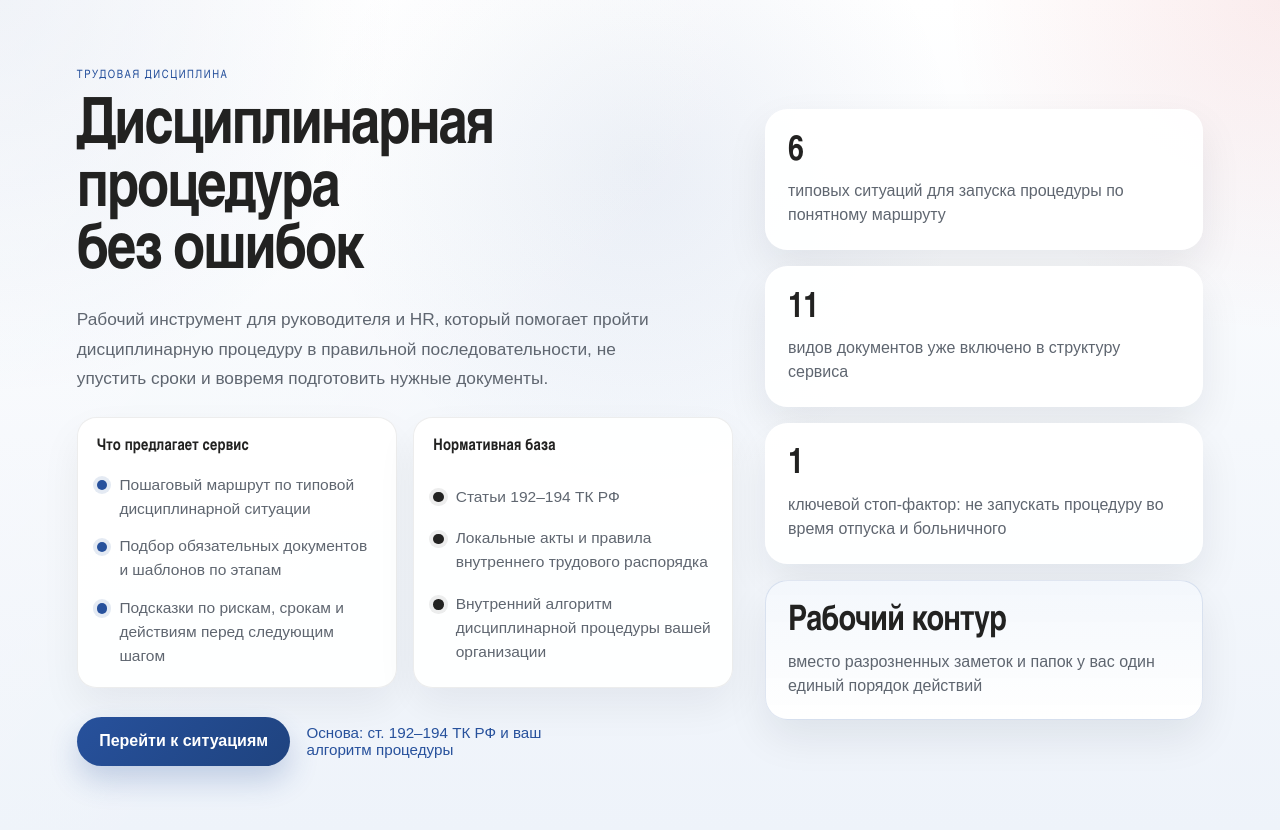
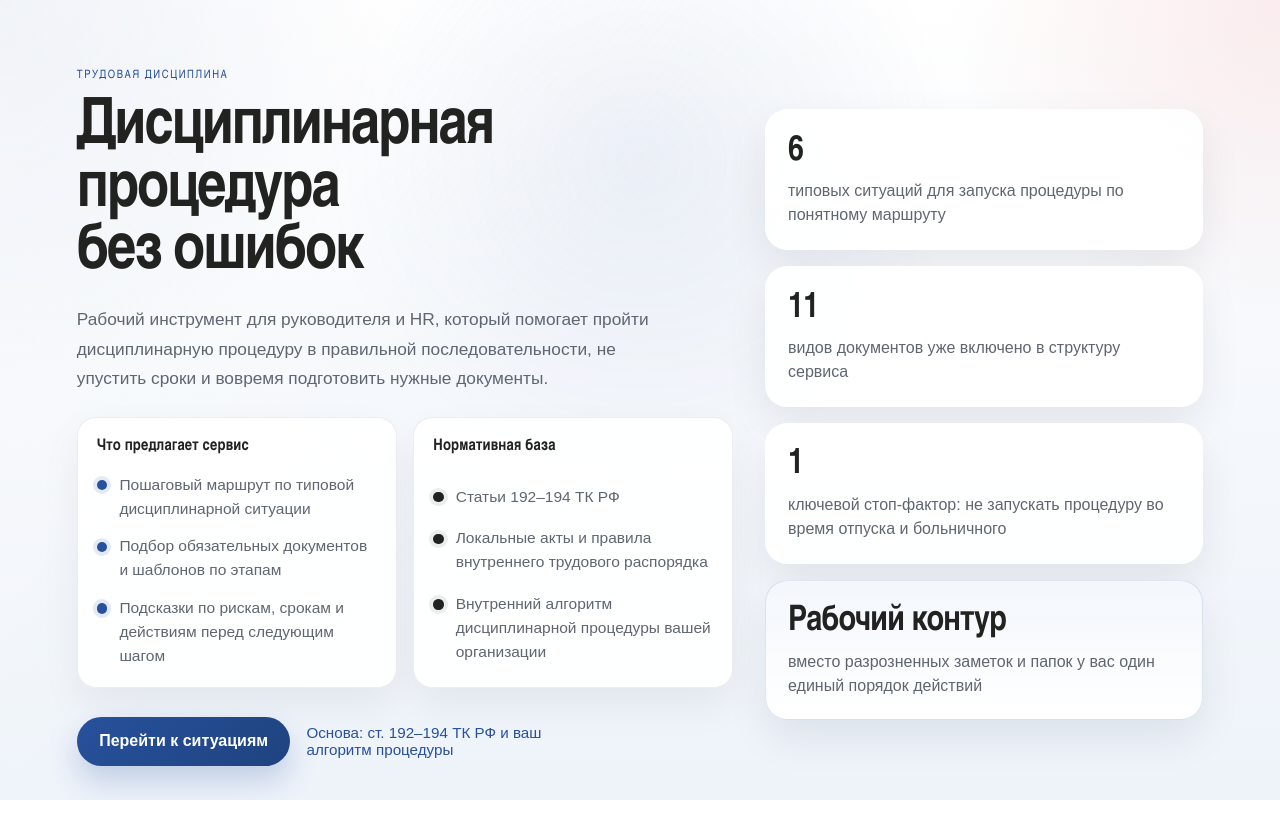
Before and after one commit to AleDuhovniy/trudruk, a React (Vite) app: page / in a window 1280 px wide. After the commit the page ends 800 px from the top, so only its background shows below. Built offline with nearby package versions, Linux system fonts and the light colour scheme.

Commit message:
обновил

```diff
--- a/src/styles.css
+++ b/src/styles.css
@@ -92,6 +92,10 @@ h4 {
 
 .page-shell--landing {
   min-height: 100vh;
+  height: 100vh;
+  overflow-y: auto;
+  overflow-x: hidden;
+  -webkit-overflow-scrolling: touch;
 }
 
 .page-backdrop {
@@ -1343,12 +1347,6 @@ h4 {
 }
 
 @media (max-width: 760px) {
-  .page-shell--landing {
-    max-height: 100vh;
-    overflow-y: auto;
-    -webkit-overflow-scrolling: touch;
-  }
-
   .hero,
   .layout {
     padding-left: max(1rem, env(safe-area-inset-left));
```
